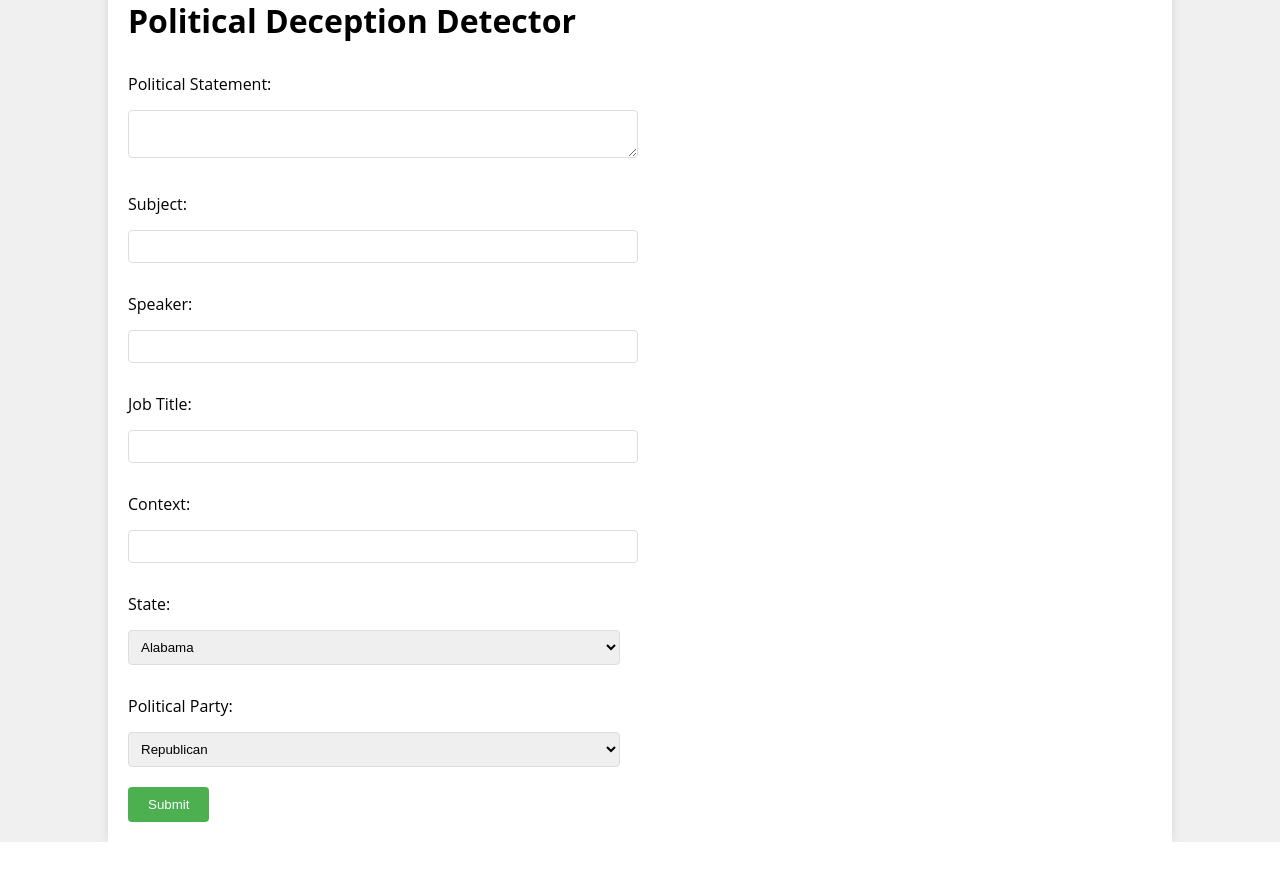
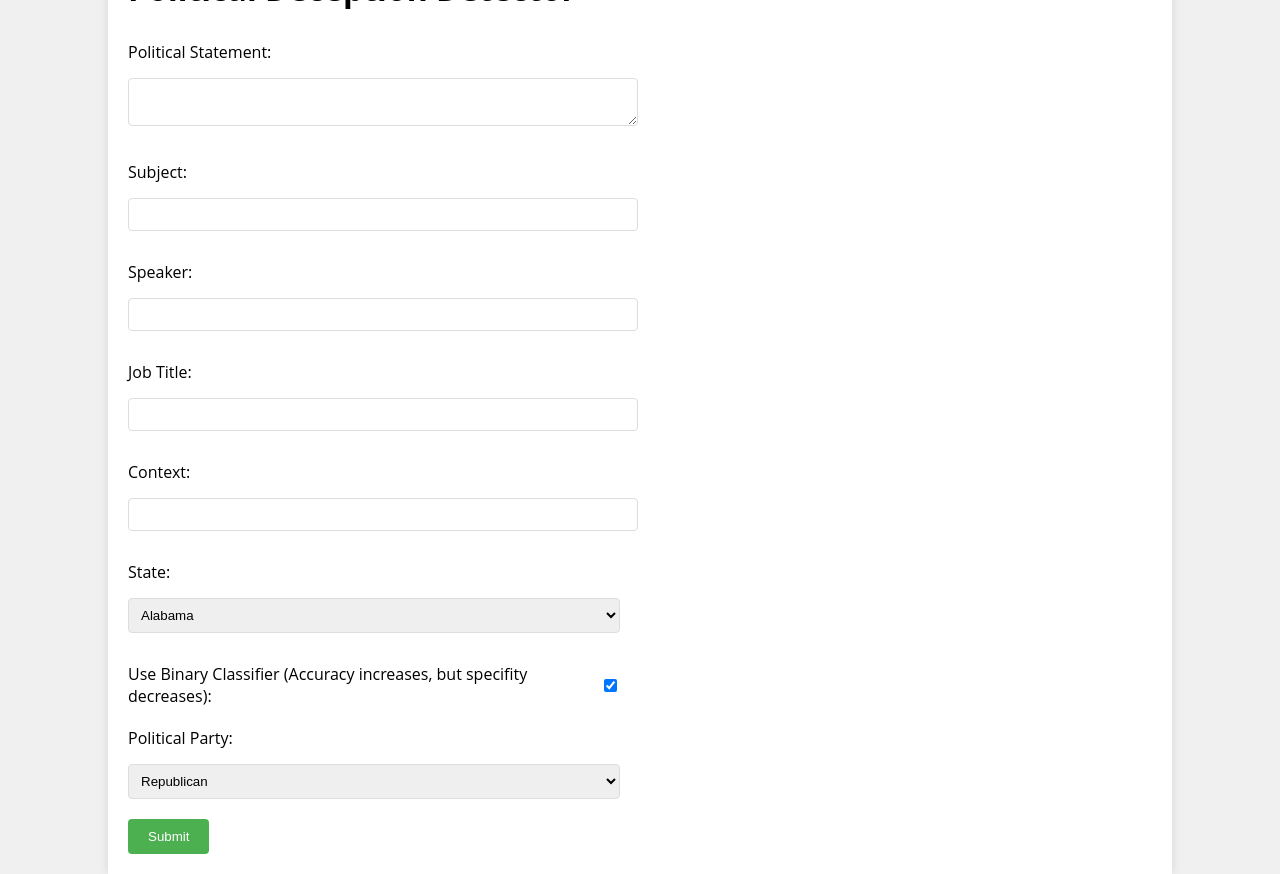
Before and after one commit to zcythan/411-Final-Project, a Flask app: page / in a window 1280 px wide. Before the commit the page ends 842 px from the top, so only its background shows below. Run offline with Flask 3, Linux system fonts and the light colour scheme; parts of the project's set-up code (start-up, migrations or seed data) failed here and were passed over.

Commit message:
Fixed input output concerns

```diff
--- a/app.py
+++ b/app.py
@@ -21,11 +21,17 @@ def index():
         input['context'] = request.form['context']
 
         if input['statement'] != "":
+            try:
+                request.form['binary_classifier']
+                binary_classifier = True
+            except:
+                binary_classifier = False
+
             string_input = ""
             for value in input.values():
                 string_input += value + " "
             print(string_input)
-            result = aimod.predict(string_input)
+            result = aimod.predict(string_input, binary_classifier)
 
     return render_template('index.html', title='Political Deception Detector', states=states, input=input, result=result, nothing=nothing)
 
--- a/static/main.css
+++ b/static/main.css
@@ -65,6 +65,36 @@ input[type="submit"]:hover {
   font-weight: bold;
 }
 
+.super-false {
+  background-color: red;
+  color: white;
+}
+
+.barely-true {
+  background-color: orange;
+  color: black;
+}
+
+.half-true {
+  background-color: yellow;
+  color: black;
+}
+
+.mostly-true {
+  background-color: lightgreen;
+  color: black;
+}
+
+.completely-true {
+  background-color: green;
+  color: white;
+}
+
+.false {
+  background-color: orangered;
+  color: white;
+}
+
 .falsified {
   background-color: red;
   color: white;
@@ -105,3 +135,12 @@ input[type="submit"]:hover {
     transform: rotate(360deg);
   }
 }
+
+.checkbox-container {
+  display: flex;
+  align-items: center;
+}
+
+.checkbox-container label {
+  margin-right: 10px;
+}
--- a/templates/index.html
+++ b/templates/index.html
@@ -41,6 +41,10 @@
               </option>
               {% endfor %}
             </select>
+            <div class="checkbox-container">
+              <label for="binary_classifier">Use Binary Classifier (Accuracy increases, but specifity decreases):</label>
+              <input type="checkbox" id="binary_classifier" name="binary_classifier" checked />
+            </div>
 
             <label for="party">Political Party:</label>
             <select id="party" name="party">
@@ -53,9 +57,21 @@
           </form>
         </div>
         {% if result == 0 %}
+        <div class="output-section falsified">This statement is likely falsified.</div>
+        {% elif result == 1 %}
         <div class="output-section truthful">This statement is likely truthful.</div>
-        {% elif result == 1 %}
-        <div class="output-section falsified">This statement is likely falsified.</div>
+        {% elif result == "Extremely False" %}
+        <div class="output-section super-false">{{ result }}</div>
+        {% elif result == "Barely True" %}
+        <div class="output-section barely-true">{{ result }}</div>
+        {% elif result == "Half True" %}
+        <div class="output-section half-true">{{ result }}</div>
+        {% elif result == "Mostly True" %}
+        <div class="output-section mostly-true">{{ result }}</div>
+        {% elif result == "Completely True" %}
+        <div class="output-section completely-true">{{ result }}</div>
+        {% elif result == "False" %}
+        <div class="output-section false">{{ result }}</div>
         {% else %}
         <div class="output-section"></div>
         {% endif %}
```
Also changed, not shown: lieDetector.py (+14 -8 lines), 2 other files.
